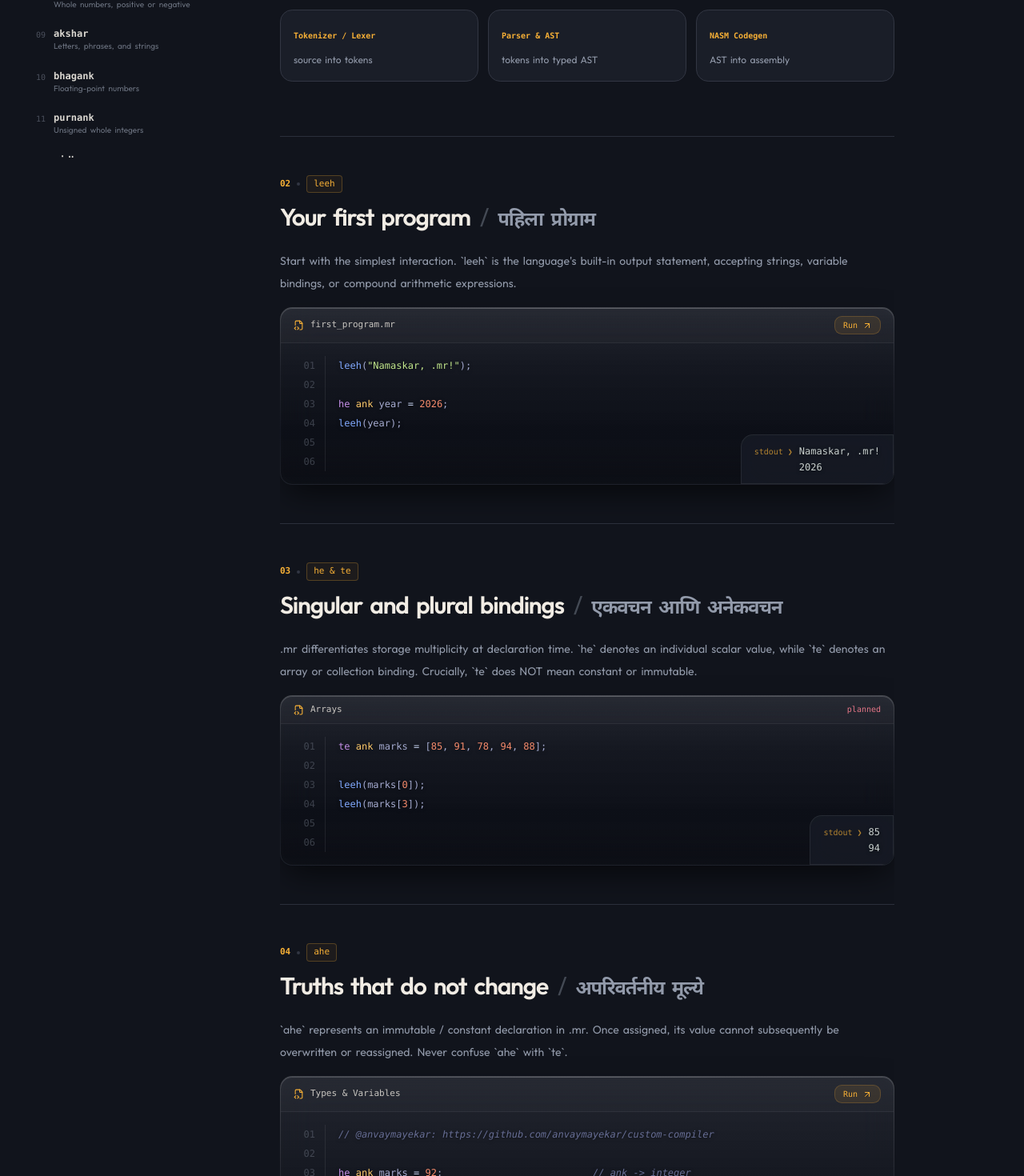
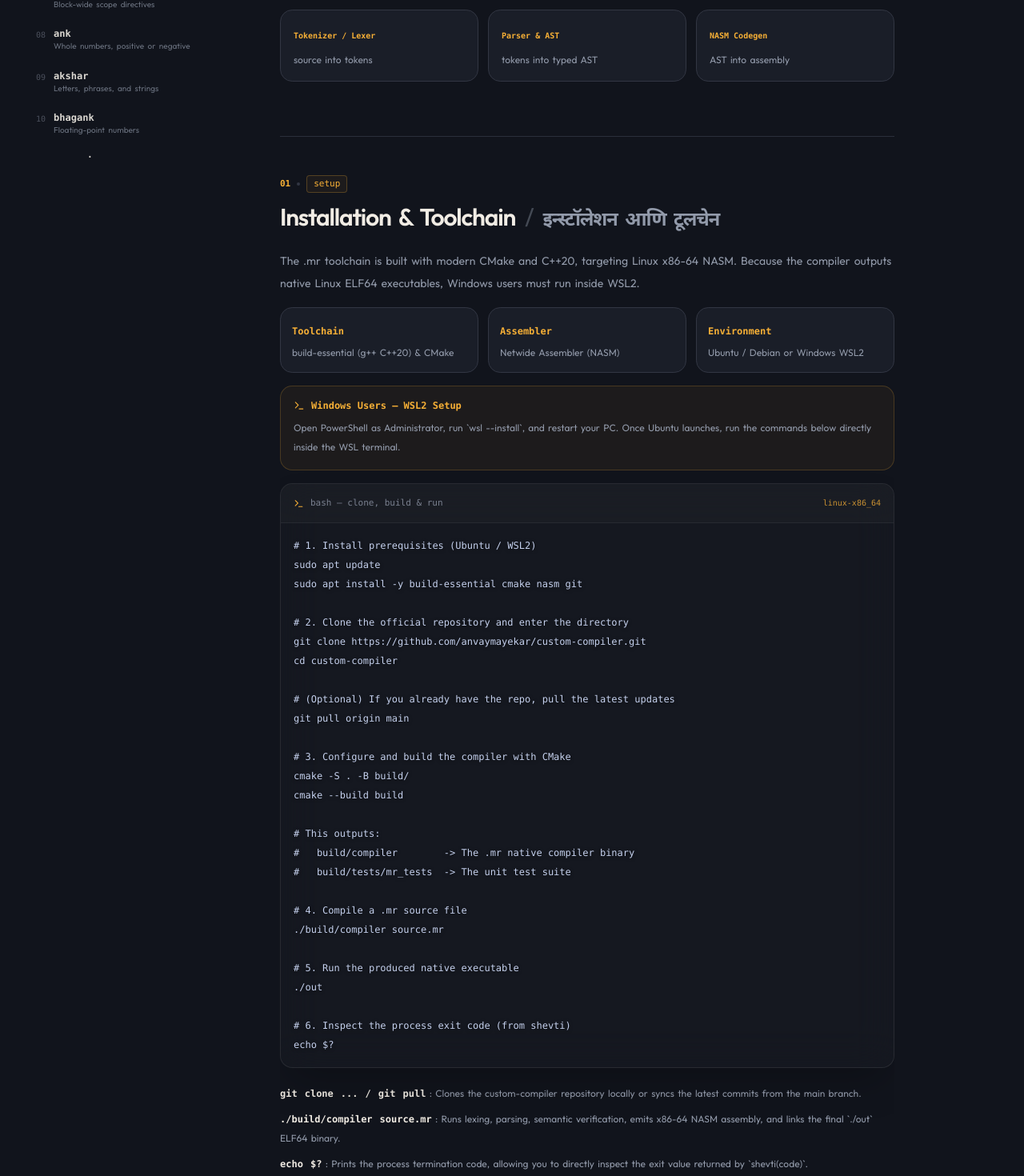
Before and after one commit to anvaymayekar/mr-playground, a React (Vite) app: page /docs in a window 1280 px wide. Shown: the part 636-2106 px from the top of the page at 80% size. Built offline with nearby package versions, Linux system fonts and the light colour scheme.

Commit message:
installation guide addition in docs

```diff
--- a/src/App.tsx
+++ b/src/App.tsx
@@ -911,12 +911,21 @@ interface DocSectionItem {
 const docsSections: DocSectionItem[] = [
     {
         id: "what-is-mr",
-        index: "01",
+        index: "00",
         englishTitle: "What is .mr?",
         marathiTitle: ".mr म्हणजे काय?",
         token: ".mr",
         subtitle: "A language with a point of view",
         marathiSubtitle: "मशीनला समजणारी मराठी",
+    },
+    {
+        id: "installation",
+        index: "01",
+        englishTitle: "Installation & Toolchain",
+        marathiTitle: "इन्स्टॉलेशन आणि टूलचेन",
+        token: "setup",
+        subtitle: "Building the native compiler",
+        marathiSubtitle: "कम्पायलर सेट करणे",
     },
     {
         id: "first-program",
@@ -1339,7 +1348,7 @@ function DocsPage() {
                     {/* 1. What is .mr? */}
                     <DocSection
                         id="what-is-mr"
-                        index="01"
+                        index="00"
                         token=".mr"
                         englishTitle="What is .mr?"
                         marathiTitle=".mr म्हणजे काय?"
@@ -1384,7 +1393,146 @@ function DocsPage() {
                             ))}
                         </div>
                     </DocSection>
-
+                    {/* Installation & Toolchain */}
+                    {/* Installation & Toolchain */}
+                    <DocSection
+                        id="installation"
+                        index="01"
+                        token="setup"
+                        englishTitle="Installation & Toolchain"
+                        marathiTitle="इन्स्टॉलेशन आणि टूलचेन"
+                    >
+                        <p>
+                            {marathi
+                                ? ".mr चा कम्पायलर CMake, C++20 आणि Netwide Assembler (NASM) वापरून थेट Linux x86-64 साठी तयार होतो. Windows वापरकर्त्यांसाठी WSL2 (Ubuntu) वापरणे अनिवार्य आहे, कारण तयार होणारी एक्झिक्युटेबल फाईल नेटिव्ह ELF64 बायनरी असते."
+                                : "The .mr toolchain is built with modern CMake and C++20, targeting Linux x86-64 NASM. Because the compiler outputs native Linux ELF64 executables, Windows users must run inside WSL2."}
+                        </p>
+
+                        {/* Prerequisites Pill Cards */}
+                        <div className="my-4 grid grid-cols-1 sm:grid-cols-3 gap-3">
+                            <div className="rounded-xl border border-border bg-card p-3.5">
+                                <span className="font-mono text-xs font-bold text-primary">
+                                    Toolchain
+                                </span>
+                                <p className="mt-1 text-xs text-muted-foreground leading-5">
+                                    {marathi
+                                        ? "build-essential (g++ C++20) & cmake"
+                                        : "build-essential (g++ C++20) & CMake"}
+                                </p>
+                            </div>
+                            <div className="rounded-xl border border-border bg-card p-3.5">
+                                <span className="font-mono text-xs font-bold text-primary">
+                                    Assembler
+                                </span>
+                                <p className="mt-1 text-xs text-muted-foreground leading-5">
+                                    {marathi
+                                        ? "Netwide Assembler (NASM)"
+                                        : "Netwide Assembler (NASM)"}
+                                </p>
+                            </div>
+                            <div className="rounded-xl border border-border bg-card p-3.5">
+                                <span className="font-mono text-xs font-bold text-primary">
+                                    Environment
+                                </span>
+                                <p className="mt-1 text-xs text-muted-foreground leading-5">
+                                    {marathi
+                                        ? "Ubuntu / Debian किंवा Windows WSL2"
+                                        : "Ubuntu / Debian or Windows WSL2"}
+                                </p>
+                            </div>
+                        </div>
+
+                        {/* Windows WSL Note */}
+                        <div className="rounded-xl border border-primary/20 bg-primary/5 p-4 text-xs sm:text-sm">
+                            <div className="flex items-center gap-2 font-mono text-xs font-semibold text-primary">
+                                <Terminal size={14} />
+                                {marathi
+                                    ? "Windows वापरकर्त्यांसाठी (WSL2 सेटअप)"
+                                    : "Windows Users — WSL2 Setup"}
+                            </div>
+                            <p className="mt-2 text-xs leading-6 text-muted-foreground">
+                                {marathi
+                                    ? "Windows वर PowerShell ॲडमिनिस्ट्रेटर म्हणून उघडा आणि `wsl --install` चालवून संगणक रीस्टार्ट करा. त्यानंतर Ubuntu टर्मिनल उघडून खालील कमांड्स द्या."
+                                    : "Open PowerShell as Administrator, run `wsl --install`, and restart your PC. Once Ubuntu launches, run the commands below directly inside the WSL terminal."}
+                            </p>
+                        </div>
+
+                        {/* Build Steps Terminal Block */}
+                        <div className="overflow-hidden rounded-xl border border-white/[0.08] bg-white/[0.02] backdrop-blur-xl shadow-2xl">
+                            <div className="flex items-center justify-between border-b border-white/[0.06] bg-white/[0.02] px-4 py-2.5">
+                                <div className="flex items-center gap-2 font-mono text-[11px] text-muted-foreground/80">
+                                    <Terminal
+                                        size={13}
+                                        className="text-primary"
+                                    />
+                                    <span>bash — clone, build &amp; run</span>
+                                </div>
+                                <span className="font-mono text-[10px] text-primary/80">
+                                    linux-x86_64
+                                </span>
+                            </div>
+                            <pre className="overflow-x-auto p-4 font-mono text-xs leading-6 text-[#c5d1ee] whitespace-pre drop-shadow-[0_1px_2px_rgba(0,0,0,0.5)]">
+                                {`# 1. Install prerequisites (Ubuntu / WSL2)
+sudo apt update
+sudo apt install -y build-essential cmake nasm git
+
+# 2. Clone the official repository and enter the directory
+git clone https://github.com/anvaymayekar/custom-compiler.git
+cd custom-compiler
+
+# (Optional) If you already have the repo, pull the latest updates
+git pull origin main
+
+# 3. Configure and build the compiler with CMake
+cmake -S . -B build/
+cmake --build build
+
+# This outputs:
+#   build/compiler        -> The .mr native compiler binary
+#   build/tests/mr_tests  -> The unit test suite
+
+# 4. Compile a .mr source file
+./build/compiler source.mr
+
+# 5. Run the produced native executable
+./out
+
+# 6. Inspect the process exit code (from shevti)
+echo $?`}
+                            </pre>
+                        </div>
+
+                        {/* Pipeline Execution Details */}
+                        <div className="space-y-2 text-xs leading-6 text-muted-foreground pt-1">
+                            <p>
+                                <strong className="text-foreground font-mono">
+                                    git clone ... / git pull
+                                </strong>{" "}
+                                :{" "}
+                                {marathi
+                                    ? "GitHub वरून custom-compiler चा सोर्स कोड स्थानिक मशीनवर आणतो आणि नवीनतम अपडेट्स synchronise करतो."
+                                    : "Clones the custom-compiler repository locally or syncs the latest commits from the main branch."}
+                            </p>
+                            <p>
+                                <strong className="text-foreground font-mono">
+                                    ./build/compiler source.mr
+                                </strong>{" "}
+                                :{" "}
+                                {marathi
+                                    ? "सोर्स कोडचे टोकन्स, पार्सिंग, आणि सिमेंटिक चेकिंग करून x86-64 असेंब्ली कोड तयार करतो आणि NASM द्वारे थेट `./out` ही बायनरी बनवतो."
+                                    : "Runs lexing, parsing, semantic verification, emits x86-64 NASM assembly, and links the final `./out` ELF64 binary."}
+                            </p>
+                            <p>
+                                <strong className="text-foreground font-mono">
+                                    echo $?
+                                </strong>{" "}
+                                :{" "}
+                                {marathi
+                                    ? "प्रोग्रामचा एक्झिट स्टेटस दाखवतो. .mr मधील `shevti(code)` द्वारे दिलेला एक्झिट कोड येथे तपासता येतो."
+                                    : "Prints the process termination code, allowing you to directly inspect the exit value returned by `shevti(code)`."}
+                            </p>
+                        </div>
+                    </DocSection>
                     {/* 2. Your first program */}
                     <DocSection
                         id="first-program"
```
